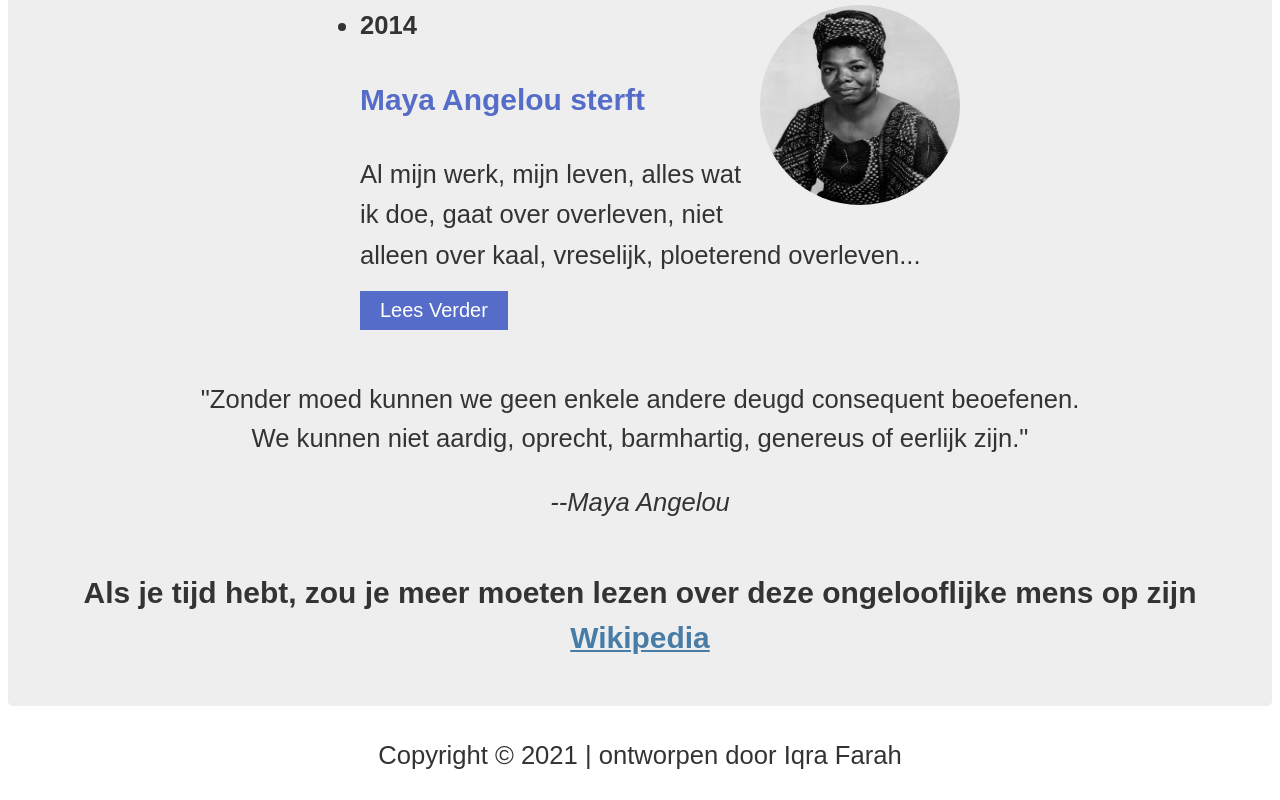
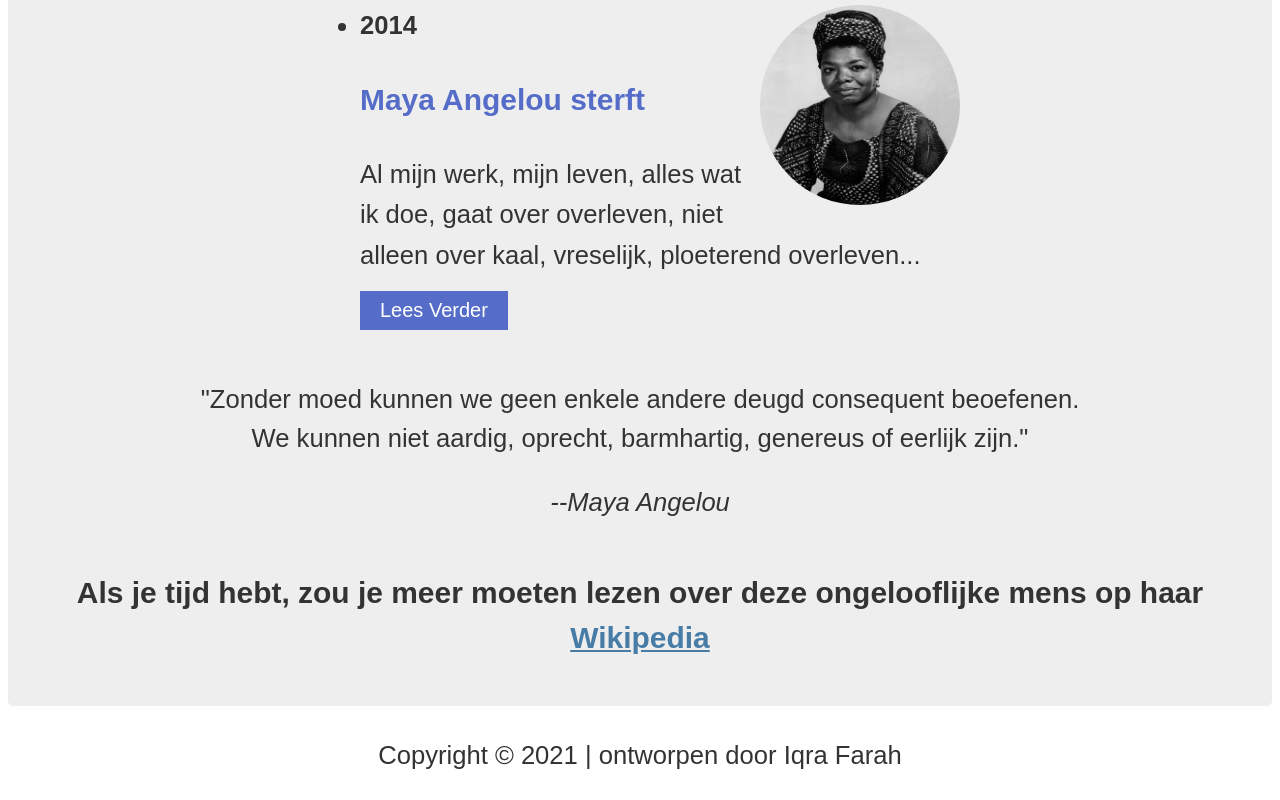
Before and after one commit to Iqrafarah/Maya-Angelou, a plain HTML site: page index.html in a window 1280 px wide. Shown: the part 6311-7111 px from the top of the page. Drawn offline with nearby package versions, Linux system fonts and the light colour scheme.

Commit message:
Update index.html

```diff
--- a/index.html
+++ b/index.html
@@ -167,7 +167,7 @@
 
       <h3>
         Als je tijd hebt, zou je meer moeten lezen over deze ongelooflijke mens
-        op zijn
+        op haar
       <a
           id="tribute-link"
           href="https://nl.wikipedia.org/wiki/Maya_Angelou"
```
